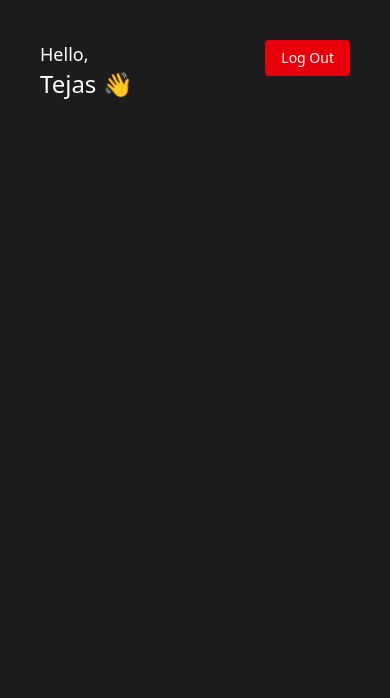
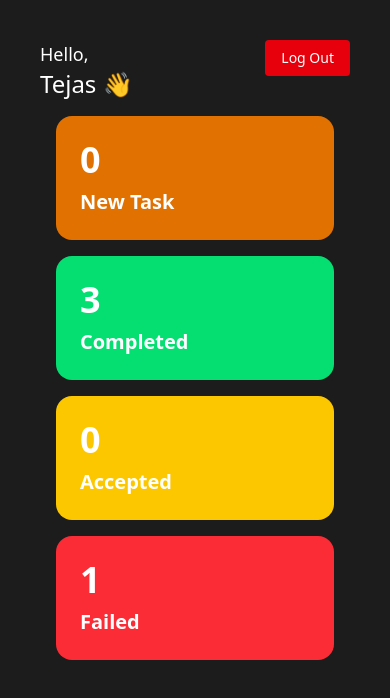
Before and after one commit to tejasmusale99/employee-management-system, a React (Vite) app: page / in a window 390 px wide. Shown: the top 698 px of the page. Built offline with nearby package versions, Linux system fonts and the light colour scheme.

Commit message:
made responsive status panel

```diff
--- a/src/components/Dashboard/EmployeeDashboard.jsx
+++ b/src/components/Dashboard/EmployeeDashboard.jsx
@@ -1,9 +1,11 @@
 import Header from "../smallComponents/Header"
+import { TaskStatusPanel } from "../smallComponents/TaskStatusPanel"
 
 const EmployeeDashboard = () => {
     return(
         <div className="dashboard p-10 bg-[#1c1c1c] h-screen">
             <Header />
+            <TaskStatusPanel />
         </div>
     )
 }
--- /dev/null
+++ b/src/components/smallComponents/TaskStatusPanel.jsx
@@ -0,0 +1,30 @@
+export const TaskStatusPanel = () => {
+  return (
+    <div className="grid grid-cols-1 sm:grid-cols-2 gap-4 p-4 sm:p-6 lg:p-10">
+      <div className="bg-amber-600 rounded-2xl p-6 sm:p-8 flex flex-col items-start">
+        <h1 className="text-white text-4xl sm:text-5xl font-bold">0</h1>
+        <h1 className="text-white text-xl sm:text-2xl font-semibold pt-2">
+          New Task
+        </h1>
+      </div>
+      <div className="bg-green-400 rounded-2xl p-6 sm:p-8 flex flex-col items-start">
+        <h1 className="text-white text-4xl sm:text-5xl font-bold">3</h1>
+        <h1 className="text-white text-xl sm:text-2xl font-semibold pt-2">
+          Completed
+        </h1>
+      </div>
+      <div className="bg-yellow-400 rounded-2xl p-6 sm:p-8 flex flex-col items-start">
+        <h1 className="text-white text-4xl sm:text-5xl font-bold">0</h1>
+        <h1 className="text-white text-xl sm:text-2xl font-semibold pt-2">
+          Accepted
+        </h1>
+      </div>
+      <div className="bg-red-500 rounded-2xl p-6 sm:p-8 flex flex-col items-start">
+        <h1 className="text-white text-4xl sm:text-5xl font-bold">1</h1>
+        <h1 className="text-white text-xl sm:text-2xl font-semibold pt-2">
+          Failed
+        </h1>
+      </div>
+    </div>
+  );
+};
```
